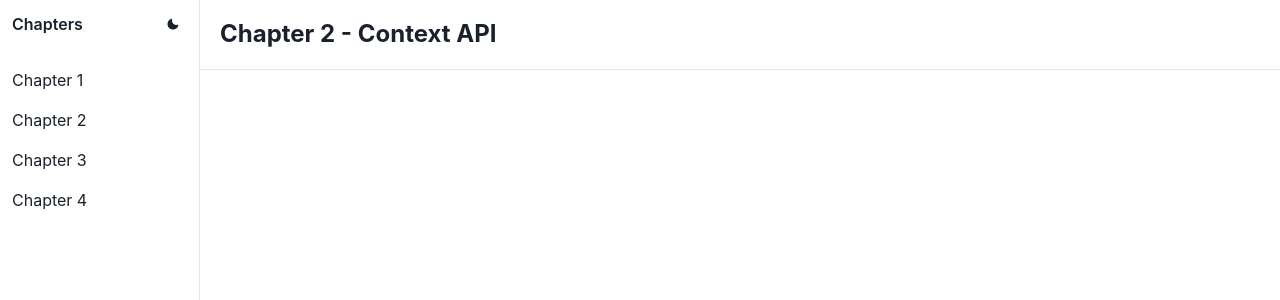
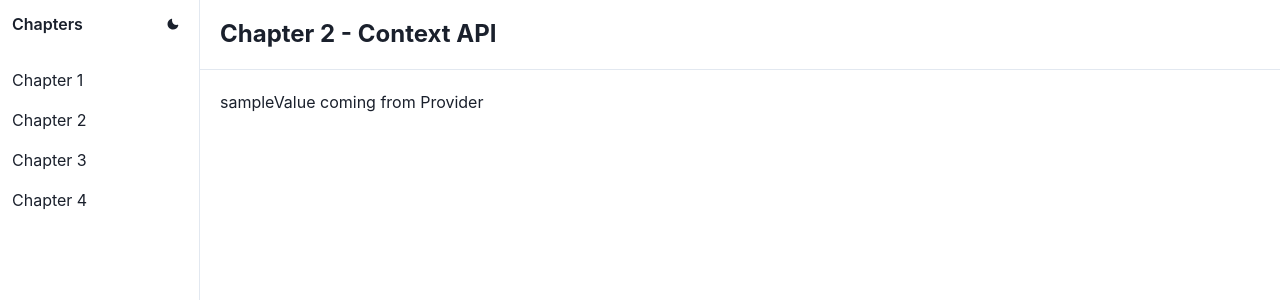
Before and after one commit to rumoravenue/rumor-react-training-a3, a React (Create React App) app: page /chapter2 in a window 1280 px wide. Shown: the top 300 px of the page. Built offline with nearby package versions, Linux system fonts and the light colour scheme.

Commit message:
update provider

```diff
--- a/src/chapters/chapter2/Chapter2.tsx
+++ b/src/chapters/chapter2/Chapter2.tsx
@@ -1,7 +1,18 @@
 import { Box } from '@chakra-ui/react'
+import { SampleProvider, useSampleContext } from './SampleProvider'
 
 const Chapter2 = () => {
-  return <Box></Box>
+  const { sampleProp } = useSampleContext()
+  return <Box>{sampleProp} coming from Provider</Box>
 }
 
-export default Chapter2
+/** Since chapter 2 need to use the context, provider should be in the parent of the Chapter 2 */
+export const Chapter2WithProvider = () => {
+  return (
+    <SampleProvider>
+      <Chapter2 />
+    </SampleProvider>
+  )
+}
+
+export default Chapter2WithProvider
```
